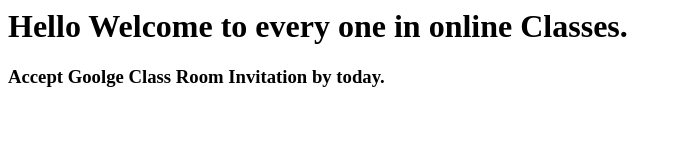
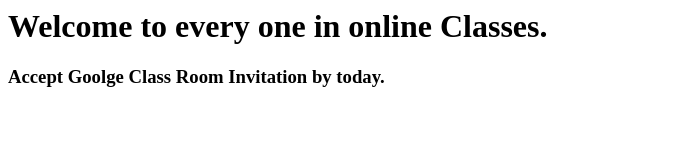
Before and after one commit to aptech1903d/eproject-sem2, a plain HTML site: page index.html in a window 1280 px wide. Shown: the whole page, without its empty margins (0-682 px from the left). Drawn offline with Linux system fonts and the light colour scheme.

Commit message:
remove some words

```diff
--- a/index.html
+++ b/index.html
@@ -1,6 +1,6 @@
 <html>
 <body>
-<h1>Hello Welcome to every one in online Classes.</h1>
+<h1>Welcome to every one in online Classes.</h1>
   <h3>Accept Goolge Class Room Invitation by today.</h3>
 </body>
 </html>
```
